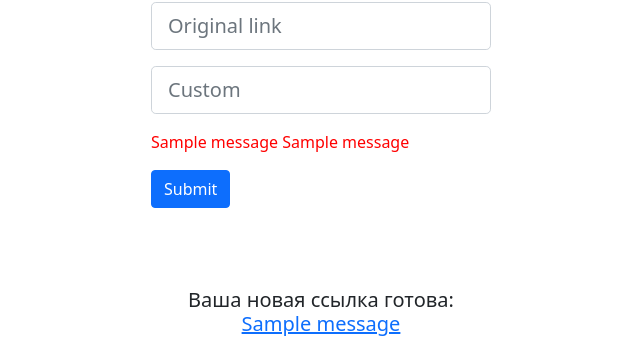
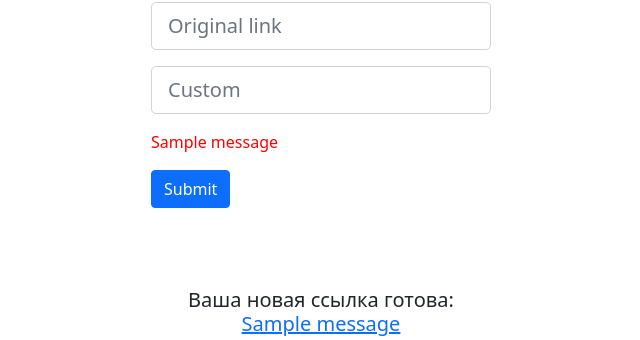
Before and after one commit to Michelin90/yacut, a Python web app: template yacut/templates/index.html in a window 1280 px wide. Shown: the part 214-554 px from the top of the page, without its empty margins (319-959 px from the left). Run offline with Jinja, Linux system fonts and the light colour scheme; the template is opened without the code that fills it, so the values that code supplies are empty, except form fields; one stand-in notice (Sample message) is shown; form fields are guessed from the names that the template uses; some libraries are stand-ins or nearby versions.

Commit message:
fixes in  index

```diff
--- a/yacut/templates/index.html
+++ b/yacut/templates/index.html
@@ -36,19 +36,12 @@
                         <span style="color: red">{{ error }}</span>
                       {% endfor %}
                     {% endif %}
-                    {% with messages = get_flashed_messages(category_filter=["too_long"]) %}
+                    {% with messages = get_flashed_messages(category_filter=["non-unique"]) %}
                       {% if messages %}
                         {% for message in messages %}
                           <span style="color:red">{{ message}}</span>
                         {% endfor %}
                       {% endif %}
-                    {% endwith %}
-                      {% with messages = get_flashed_messages(category_filter=["non-unique"]) %}
-                        {% if messages %}
-                          {% for message in messages %}
-                            <span style="color:red">{{ message}}</span>
-                          {% endfor %}
-                        {% endif %}
                     {% endwith %}
                   </p>
                 </div>
```
